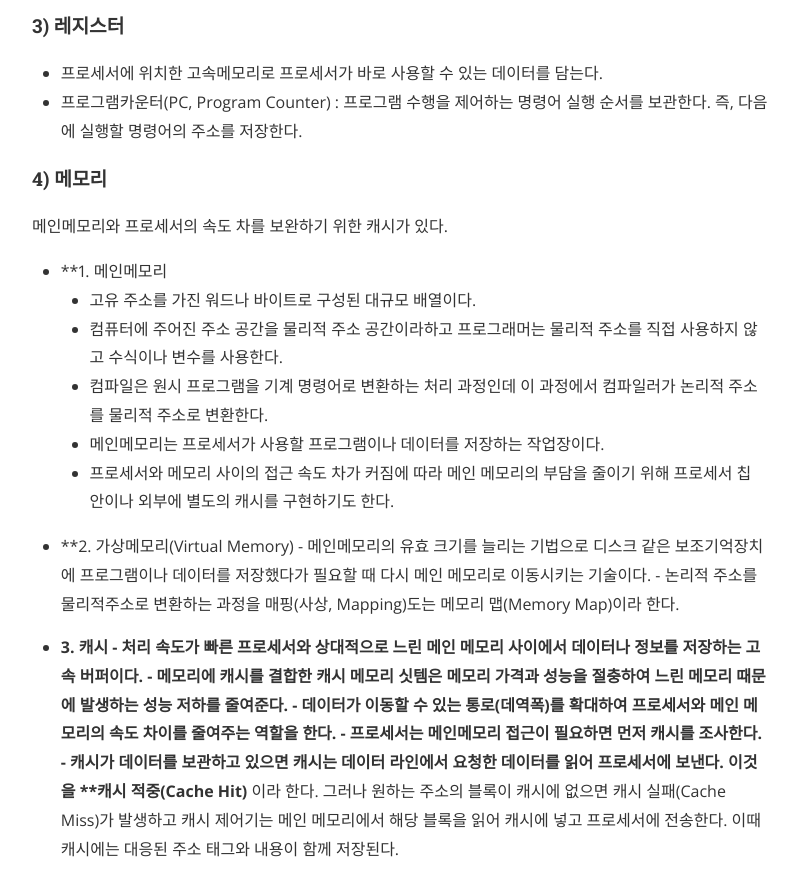
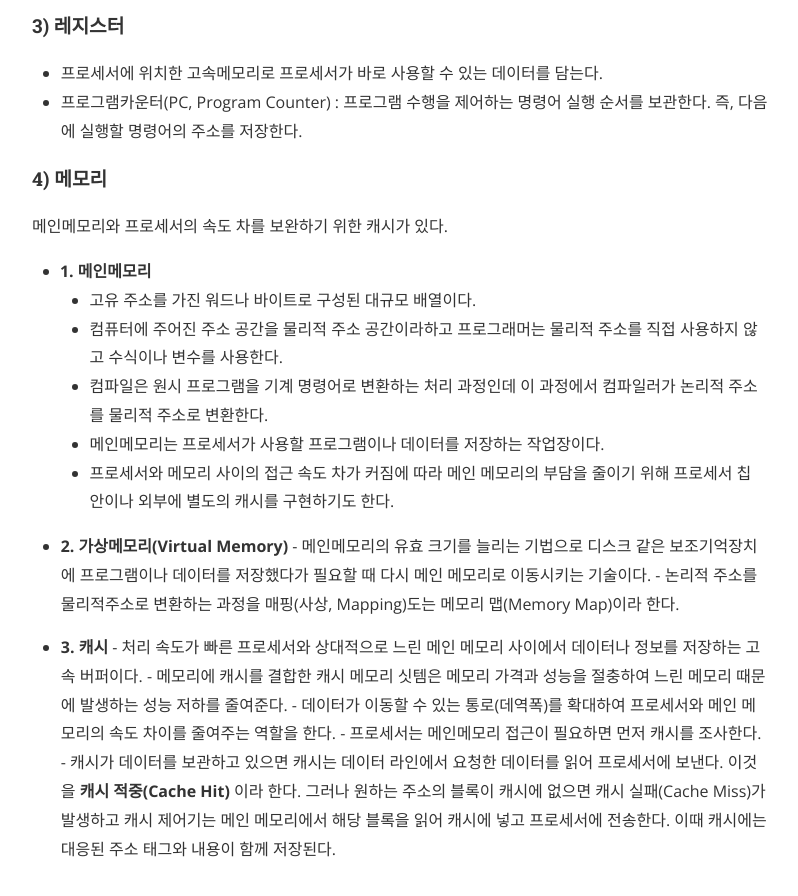
Before and after one commit to yOneChu/kyhslam.github.io, a Jekyll site: the page built from _posts/OS/2019-06-10-operatingsystem-study02.md, in a window 1280 px wide and 900 px high, scrolled down 906 px. Shown: the top 896 px of the window, without its empty margins (240-1038 px from the left). Built offline with Jekyll 4.4.1, drawn with Linux system fonts in a browser that asks for light colours; nearby versions of some CDN libraries.

```diff
--- a/_posts/OS/2019-06-10-operatingsystem-study02.md
+++ b/_posts/OS/2019-06-10-operatingsystem-study02.md
@@ -30,18 +30,18 @@ cover:  ""
 #### 4) 메모리
 메인메모리와 프로세서의 속도 차를 보완하기 위한 캐시가 있다.
 
-   * **1. 메인메모리
+   * **1. 메인메모리**
      - 고유 주소를 가진 워드나 바이트로 구성된 대규모 배열이다.
      - 컴퓨터에 주어진 주소 공간을 물리적 주소 공간이라하고 프로그래머는 물리적 주소를 직접 사용하지 않고 수식이나 변수를 사용한다.
      - 컴파일은 원시 프로그램을 기계 명령어로 변환하는 처리 과정인데 이 과정에서 컴파일러가 논리적 주소를 물리적 주소로 변환한다.
      - 메인메모리는 프로세서가 사용할 프로그램이나 데이터를 저장하는 작업장이다.
      - 프로세서와 메모리 사이의 접근 속도 차가 커짐에 따라 메인 메모리의 부담을 줄이기 위해 프로세서 칩 안이나 외부에 별도의 캐시를 구현하기도 한다.
 
-   * **2. 가상메모리(Virtual Memory)
+   * **2. 가상메모리(Virtual Memory)**
     -   메인메모리의 유효 크기를 늘리는 기법으로 디스크 같은 보조기억장치에 프로그램이나 데이터를 저장했다가 필요할 때 다시 메인 메모리로 이동시키는 기술이다.
     -   논리적 주소를 물리적주소로 변환하는 과정을 매핑(사상, Mapping)도는 메모리 맵(Memory Map)이라 한다.
 
-   * **3. 캐시
+   * **3. 캐시**
     -   처리 속도가 빠른 프로세서와 상대적으로 느린 메인 메모리 사이에서 데이터나 정보를 저장하는 고속 버퍼이다.
     -   메모리에 캐시를 결합한 캐시 메모리 싯템은 메모리 가격과 성능을 절충하여 느린 메모리 때문에 발생하는 성능 저하를 줄여준다.
     -   데이터가 이동할 수 있는 통로(데역폭)를 확대하여 프로세서와 메인 메모리의 속도 차이를 줄여주는 역할을 한다.
```
